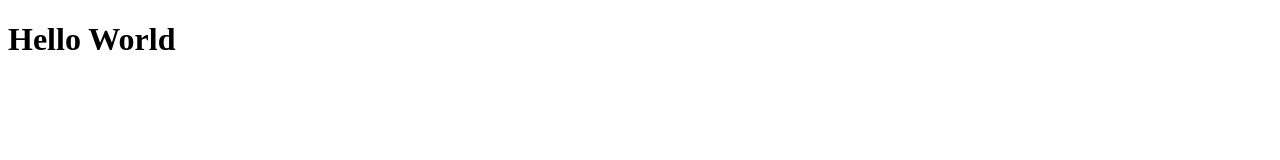
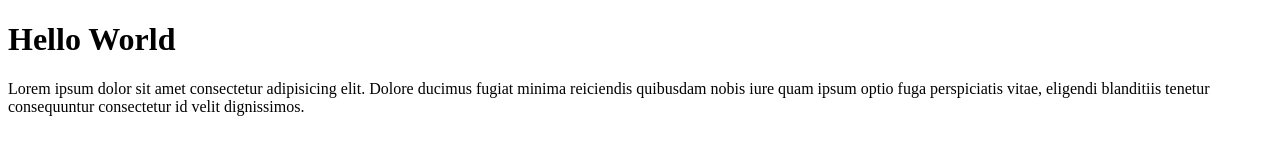
Before and after one commit to trisyabana22/tri-get-test, a plain HTML site: page index.html in a window 1280 px wide. Drawn offline with Linux system fonts and the light colour scheme.

Commit message:
menambahkan paragraf

```diff
--- a/index.html
+++ b/index.html
@@ -8,5 +8,6 @@
   </head>
   <body>
     <h1>Hello World</h1>
+    <p>Lorem ipsum dolor sit amet consectetur adipisicing elit. Dolore ducimus fugiat minima reiciendis quibusdam nobis iure quam ipsum optio fuga perspiciatis vitae, eligendi blanditiis tenetur consequuntur consectetur id velit dignissimos.</p>
   </body>
 </html>
```
